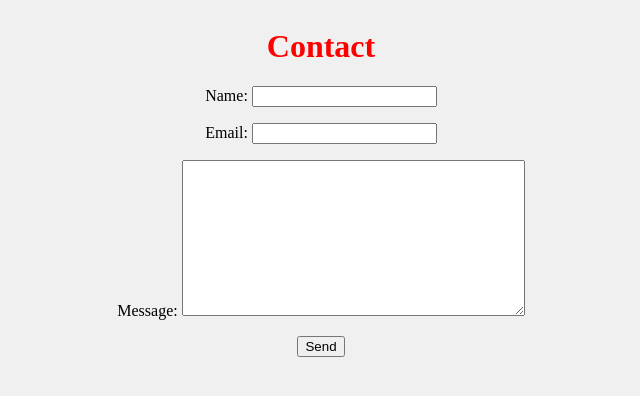
After one commit to TharHtet236401/django_netninja, a Django app: page /contact/ in a window 1280 px wide. The commit adds this page. Shown: the top 396 px of the page, without its empty margins (319-959 px from the left). Run offline with Django 5.2, Linux system fonts and the light colour scheme.

Commit message:
Add contact form and related views to blog application

```diff
--- /dev/null
+++ b/myapp_blog/forms.py
@@ -0,0 +1,10 @@
+from django import forms
+
+
+class ContactForm(forms.Form):
+    name = forms.CharField(max_length=100)
+    email = forms.EmailField()
+    message = forms.CharField(widget=forms.Textarea)
+
+    def send_email(self):
+        print(f"Sending email to {self.cleaned_data['email']} with message: {self.cleaned_data['message']}")
--- a/myapp_blog/static/js/script.js
+++ b/myapp_blog/static/js/script.js
@@ -1,3 +1,3 @@
 document.addEventListener('DOMContentLoaded', function() {
-    alert('The page is loaded');
+    alert('This is the home page alert');
 });
--- /dev/null
+++ b/myapp_blog/templates/myapp_blog/contact.html
@@ -0,0 +1,11 @@
+{% load static %}
+
+<link rel="stylesheet" href="{% static 'styles/style.css' %}">
+
+<h1>Contact</h1>
+
+<form method="post">
+    {% csrf_token %}
+    {{ form.as_p }}
+    <button type="submit">Send</button>
+</form>
--- a/myapp_blog/urls.py
+++ b/myapp_blog/urls.py
@@ -2,5 +2,7 @@ from django.urls import path
 from . import views
 
 urlpatterns = [
-    path('', views.home, name='home'),
+    path('', views.home_view, name='home'),
+    path('contact/', views.contact_view, name='contact'),
+    path('contact/success/', views.contact_success_view, name='contact-success'),
 ]
--- a/myapp_blog/views.py
+++ b/myapp_blog/views.py
@@ -1,11 +1,21 @@
-from django.shortcuts import render
+from django.shortcuts import render, redirect
 from django.http import HttpResponse
 from .models import Tour
+from .forms import ContactForm
+# Create your views here.
+def home_view(request):
+    return render(request, 'myapp_blog/index.html')
 
-# Create your views here.
-def home(request):
-    tours = Tour.objects.all()
-    context = {
-        'tours': tours
-    }
-    return render(request, 'myapp_blog/index.html', context)
+def contact_view(request):
+    if request.method == 'POST':
+        form = ContactForm(request.POST)
+        if form.is_valid():
+            form.send_email()
+            return redirect('contact-success')
+    else:
+        form = ContactForm()
+        context = {'form': form}
+    return render(request, 'myapp_blog/contact.html', context)
+
+def contact_success_view(request):
+    return render(request, 'myapp_blog/contact-success.html')
```
Also changed, not shown: myapp_blog/templates/myapp_blog/contact-success.html (added, +7 -0 lines), myapp_blog/templates/myapp_blog/index.html (+6 -8 lines).
